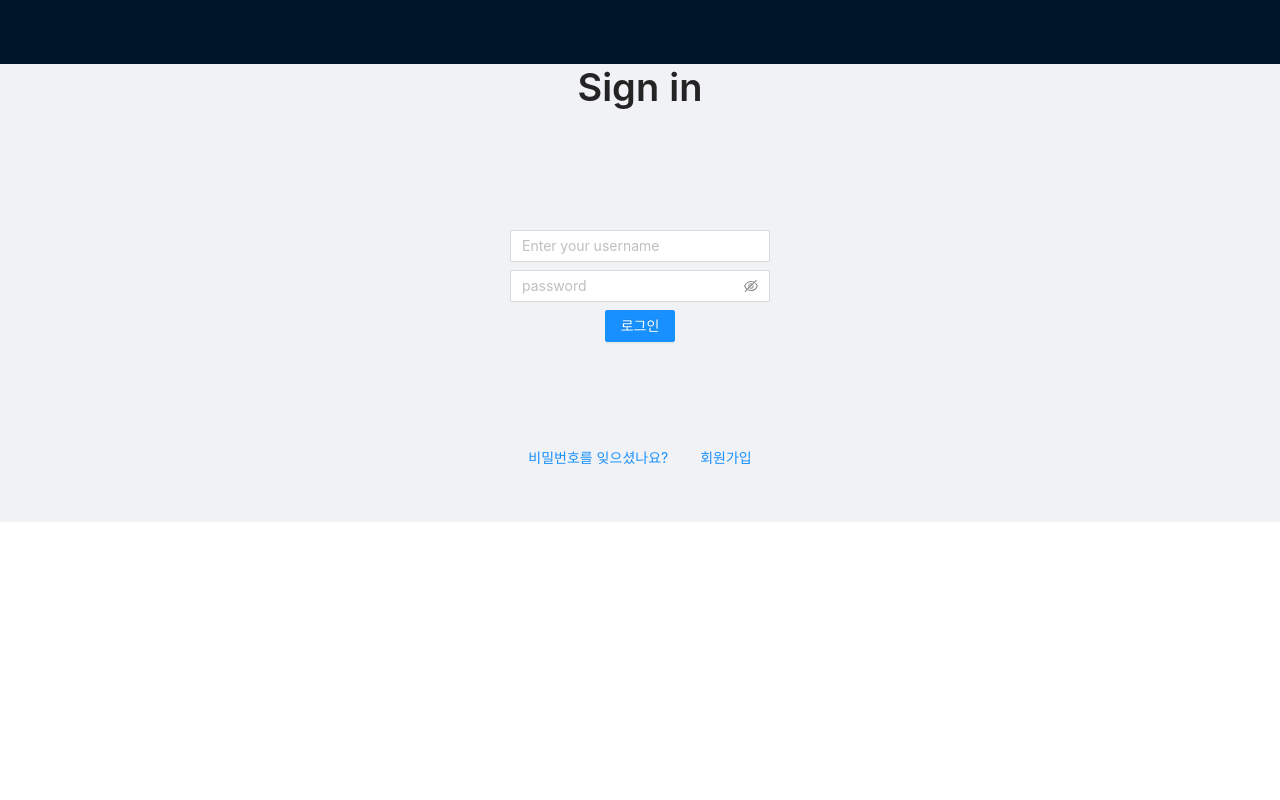
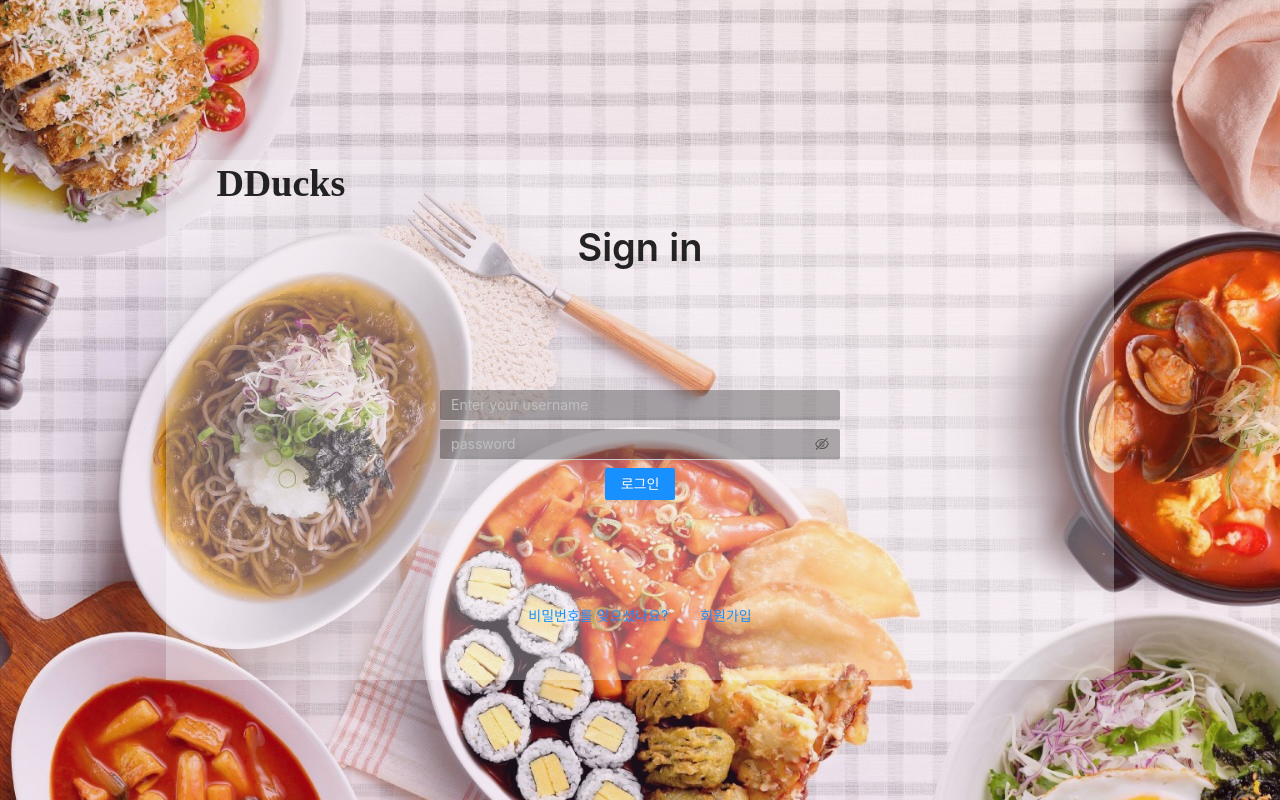
Before and after one commit to D-DUCKS/spicy-diary-front, a React (Create React App) app: page / in a window 1280 px wide. Built offline with nearby package versions, Linux system fonts and the light colour scheme.

Commit message:
feat: Login.tsx 추가 및 css 연결

```diff
--- a/src/container/Login.tsx
+++ b/src/container/Login.tsx
@@ -1,20 +1,21 @@
-import React, {useEffect} from 'react';
+import React from 'react';
 import { Button, Input, Space, Typography, Layout } from 'antd';
 import { EyeInvisibleOutlined, EyeTwoTone, UserOutlined, LockOutlined  } from '@ant-design/icons';
+import "../css/Login.css";
 
 const Login: React.FC = () => {
     const { Title } = Typography;
     const { Header, Footer, Content } = Layout;
 
     return (
-        <Layout>
-            <Header>
-                <title>떡볶기획</title>
+        <Layout className="login-layout">
+            <Header className="login-header">
+                <Title>DDucks</Title>
             </Header>
-            <Content>
-                <Space direction="vertical" size={100}>
+            <Content className="login-content">
+                <Space className="login-content_space" direction="vertical" size={100}>
                     <Title>Sign in</Title>
-                    <Space direction="vertical" size="small">
+                    <Space className="login-content-input-wrapper" direction="vertical" size="small">
                         <Input
                             placeholder="Enter your username"/>
                         <Input.Password
--- /dev/null
+++ b/src/css/Login.css
@@ -0,0 +1,44 @@
+body {
+    background: linear-gradient(217deg, rgba(230, 100, 101, 0.1), rgba(122, 23, 122, 0.1) 70.71%), url("../resources/imgs/Login_Background.jpg");
+    background-repeat: no-repeat;
+    background-size: cover;
+}
+
+.login-layout {
+    position: absolute;
+    top: 20%;
+    left: 13%;
+    width: 74%;
+    background-color: rgba(255, 255, 255, 0) !important;
+}
+
+.login-layout header, .login-layout main, .login-layout footer{
+    background-color: rgba(255, 255, 255, 0.3);
+}
+
+.login-header h1{
+    text-align: left;
+    font-family: Dosis;
+}
+
+.login-content {
+
+}
+
+.login-content_space {
+    width: 100%;
+}
+
+.login-content-input-wrapper {
+    width: 400px;
+}
+
+.login-content-input-wrapper input, .login-content-input-wrapper .ant-input-password {
+    border: none;
+    border-bottom: 1px solid #ccc;
+    background-color: rgba(0, 0, 0, 0.3);
+}
+
+.login-content-input-wrapper .ant-input-password input{
+    background-color: rgba(0, 0, 0, 0);
+}
```
